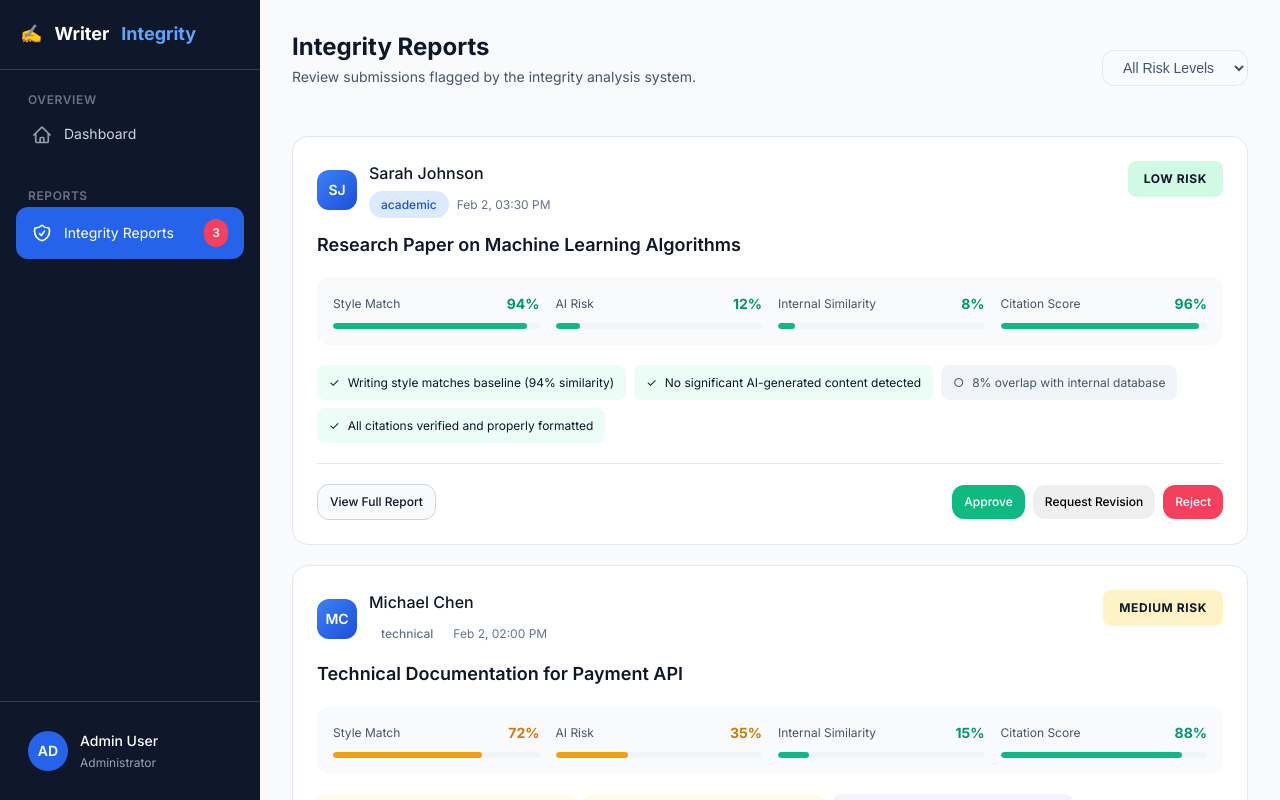
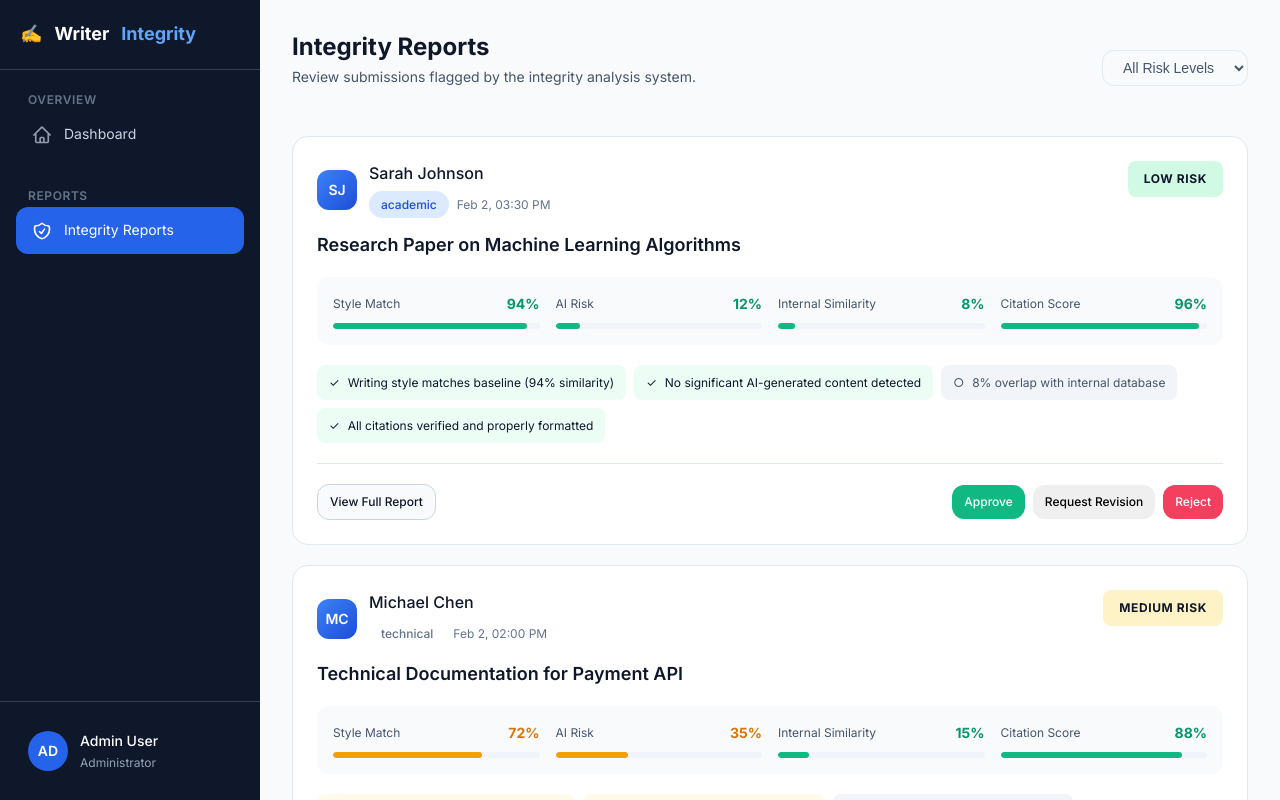
Before and after one commit to amnasahamed/wipd, a Next.js app: page /admin/integrity in a window 1280 px wide. Shown: the top 800 px of the page. Built offline with nearby package versions, Linux system fonts and the light colour scheme.

Commit message:
fix: remove misleading hardcoded notification badges from admin sidebar

```diff
--- a/app/admin/integrity/page.js
+++ b/app/admin/integrity/page.js
@@ -141,7 +141,7 @@ export default function IntegrityReportsPage() {
                                 <path strokeLinecap="round" strokeLinejoin="round" d="M9 12.75 11.25 15 15 9.75m-3-7.036A11.959 11.959 0 0 1 3.598 6 11.99 11.99 0 0 0 3 9.749c0 5.592 3.824 10.29 9 11.623 5.176-1.332 9-6.03 9-11.622 0-1.31-.21-2.571-.598-3.751h-.152c-3.196 0-6.1-1.248-8.25-3.285Z" />
                             </svg>
                             Integrity Reports
-                            <span className={styles.navBadge}>3</span>
+
                         </Link>
                     </div>
                 </nav>
--- a/app/admin/page.js
+++ b/app/admin/page.js
@@ -97,7 +97,7 @@ export default function AdminDashboard() {
                                 <path strokeLinecap="round" strokeLinejoin="round" d="M19.5 14.25v-2.625a3.375 3.375 0 0 0-3.375-3.375h-1.5A1.125 1.125 0 0 1 13.5 7.125v-1.5a3.375 3.375 0 0 0-3.375-3.375H8.25m0 12.75h7.5m-7.5 3H12M10.5 2.25H5.625c-.621 0-1.125.504-1.125 1.125v17.25c0 .621.504 1.125 1.125 1.125h12.75c.621 0 1.125-.504 1.125-1.125V11.25a9 9 0 0 0-9-9Z" />
                             </svg>
                             Applications
-                            <span className={styles.navBadge}>12</span>
+
                         </Link>
                         <Link href="/admin/writers" className={styles.navItem}>
                             <svg xmlns="http://www.w3.org/2000/svg" fill="none" viewBox="0 0 24 24" strokeWidth={2} stroke="currentColor">
@@ -120,7 +120,7 @@ export default function AdminDashboard() {
                                 <path strokeLinecap="round" strokeLinejoin="round" d="M3 16.5v2.25A2.25 2.25 0 0 0 5.25 21h13.5A2.25 2.25 0 0 0 21 18.75V16.5m-13.5-9L12 3m0 0 4.5 4.5M12 3v13.5" />
                             </svg>
                             Submissions
-                            <span className={styles.navBadge}>3</span>
+
                         </Link>
                     </div>
 
```
